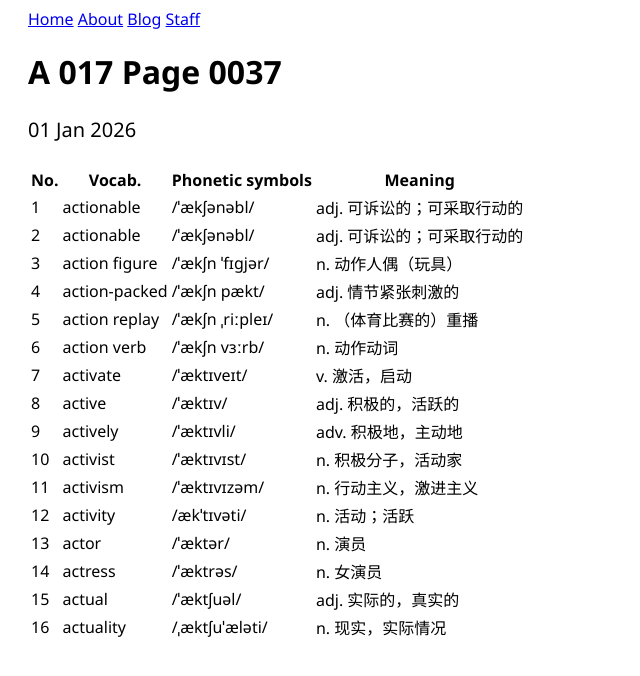
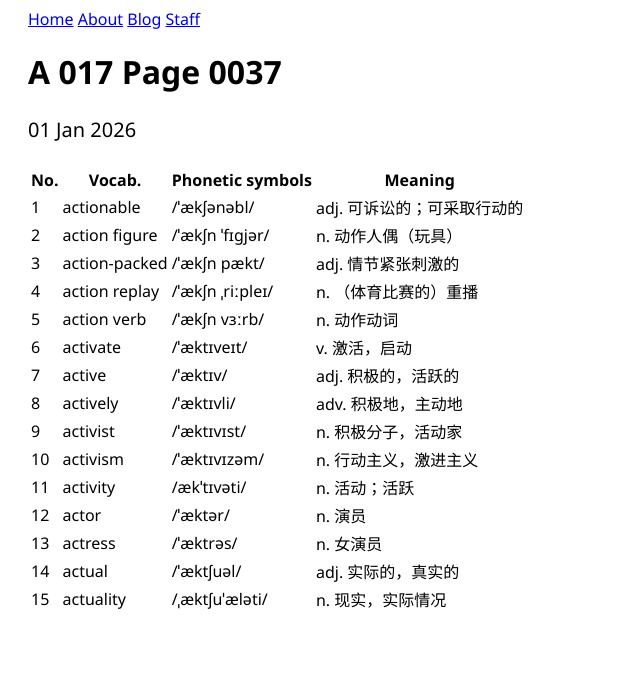
Before and after one commit to LTPHub/LTPHub.github.io, a Jekyll site: the page built from _posts/2026-01-01-A-017-Page 0037.md, in a window 1280 px wide. Shown: the top 676 px of the page, without its empty margins (0-640 px from the left). Built offline with Jekyll 4.4.1, drawn with Linux system fonts in a browser that asks for light colours.

Commit message:
Add files via upload

```diff
--- a/_posts/2026-01-01-A-017-Page 0037.md
+++ b/_posts/2026-01-01-A-017-Page 0037.md
@@ -5,18 +5,17 @@ author: Frenzied Flame
 | No. | Vocab. | Phonetic symbols | Meaning |
 | ---- | -------------- | ---- | ---- |
 | 1 | actionable | /ˈækʃənəbl/ | adj. 可诉讼的；可采取行动的 |
-| 2 | actionable | /ˈækʃənəbl/ | adj. 可诉讼的；可采取行动的 |
-| 3 | action figure | /ˈækʃn ˈfɪɡjər/ | n. 动作人偶（玩具） |
-| 4 | action-packed | /ˈækʃn pækt/ | adj. 情节紧张刺激的 |
-| 5 | action replay | /ˈækʃn ˌriːpleɪ/ | n. （体育比赛的）重播 |
-| 6 | action verb | /ˈækʃn vɜːrb/ | n. 动作动词 |
-| 7 | activate | /ˈæktɪveɪt/ | v. 激活，启动 |
-| 8 | active | /ˈæktɪv/ | adj. 积极的，活跃的 |
-| 9 | actively | /ˈæktɪvli/ | adv. 积极地，主动地 |
-| 10 | activist | /ˈæktɪvɪst/ | n. 积极分子，活动家 |
-| 11 | activism | /ˈæktɪvɪzəm/ | n. 行动主义，激进主义 |
-| 12 | activity | /ækˈtɪvəti/ | n. 活动；活跃 |
-| 13 | actor | /ˈæktər/ | n. 演员 |
-| 14 | actress | /ˈæktrəs/ | n. 女演员 |
-| 15 | actual | /ˈæktʃuəl/ | adj. 实际的，真实的 |
-| 16 | actuality | /ˌæktʃuˈæləti/ | n. 现实，实际情况 |
+| 2 | action figure | /ˈækʃn ˈfɪɡjər/ | n. 动作人偶（玩具） |
+| 3 | action-packed | /ˈækʃn pækt/ | adj. 情节紧张刺激的 |
+| 4 | action replay | /ˈækʃn ˌriːpleɪ/ | n. （体育比赛的）重播 |
+| 5 | action verb | /ˈækʃn vɜːrb/ | n. 动作动词 |
+| 6 | activate | /ˈæktɪveɪt/ | v. 激活，启动 |
+| 7 | active | /ˈæktɪv/ | adj. 积极的，活跃的 |
+| 8 | actively | /ˈæktɪvli/ | adv. 积极地，主动地 |
+| 9 | activist | /ˈæktɪvɪst/ | n. 积极分子，活动家 |
+| 10 | activism | /ˈæktɪvɪzəm/ | n. 行动主义，激进主义 |
+| 11 | activity | /ækˈtɪvəti/ | n. 活动；活跃 |
+| 12 | actor | /ˈæktər/ | n. 演员 |
+| 13 | actress | /ˈæktrəs/ | n. 女演员 |
+| 14 | actual | /ˈæktʃuəl/ | adj. 实际的，真实的 |
+| 15 | actuality | /ˌæktʃuˈæləti/ | n. 现实，实际情况 |
```
